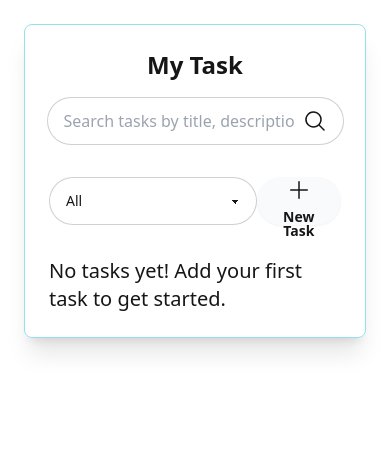
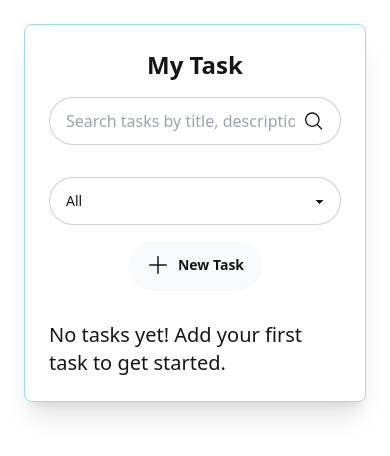
Before and after one commit to MaxBenDuah/task-tracker-app, a React (Create React App) app: page / in a window 390 px wide. Shown: the top 456 px of the page. Built offline with nearby package versions, Linux system fonts and the light colour scheme.

Commit message:
Add responsive breakpoint to Filter component and New Task button

```diff
--- a/src/components/SearchTerm.jsx
+++ b/src/components/SearchTerm.jsx
@@ -11,7 +11,7 @@ function SearchTerm() {
       <label className="input input-bordered flex items-center gap-2">
         <input
           type="text"
-          className="grow md:w-96"
+          className="grow md:w-96 w-full max-w-xs"
           placeholder="Search tasks by title, description, or status"
           value={searchTerm}
           onChange={(e) => dispactch(changeSearchTerm(e.target.value))}
--- a/src/ui/FilterAndButton.jsx
+++ b/src/ui/FilterAndButton.jsx
@@ -3,7 +3,7 @@ import NewTaskButton from "./NewTaskButton";
 
 function FilterAndButton() {
   return (
-    <div className="flex items-center justify-between mb-8">
+    <div className="flex flex-col space-y-4 md:space-y-0 md:flex-row items-center justify-between mb-8">
       <FilterTask />
       <NewTaskButton />
     </div>
--- a/src/ui/Header.jsx
+++ b/src/ui/Header.jsx
@@ -2,8 +2,8 @@ import SearchTerm from "../components/SearchTerm";
 
 function Header() {
   return (
-    <div className="flex flex-col md:flex-row items-center justify-between mb-8">
-      <h3 className="text-2xl font-bold mb-4 md:mb-0">My Task</h3>
+    <div className="flex flex-col md:flex-row items-center justify-between mb-8 space-y-4 md:space-y-0">
+      <h3 className="text-2xl font-bold">My Task</h3>
       <SearchTerm />
     </div>
   );
```
